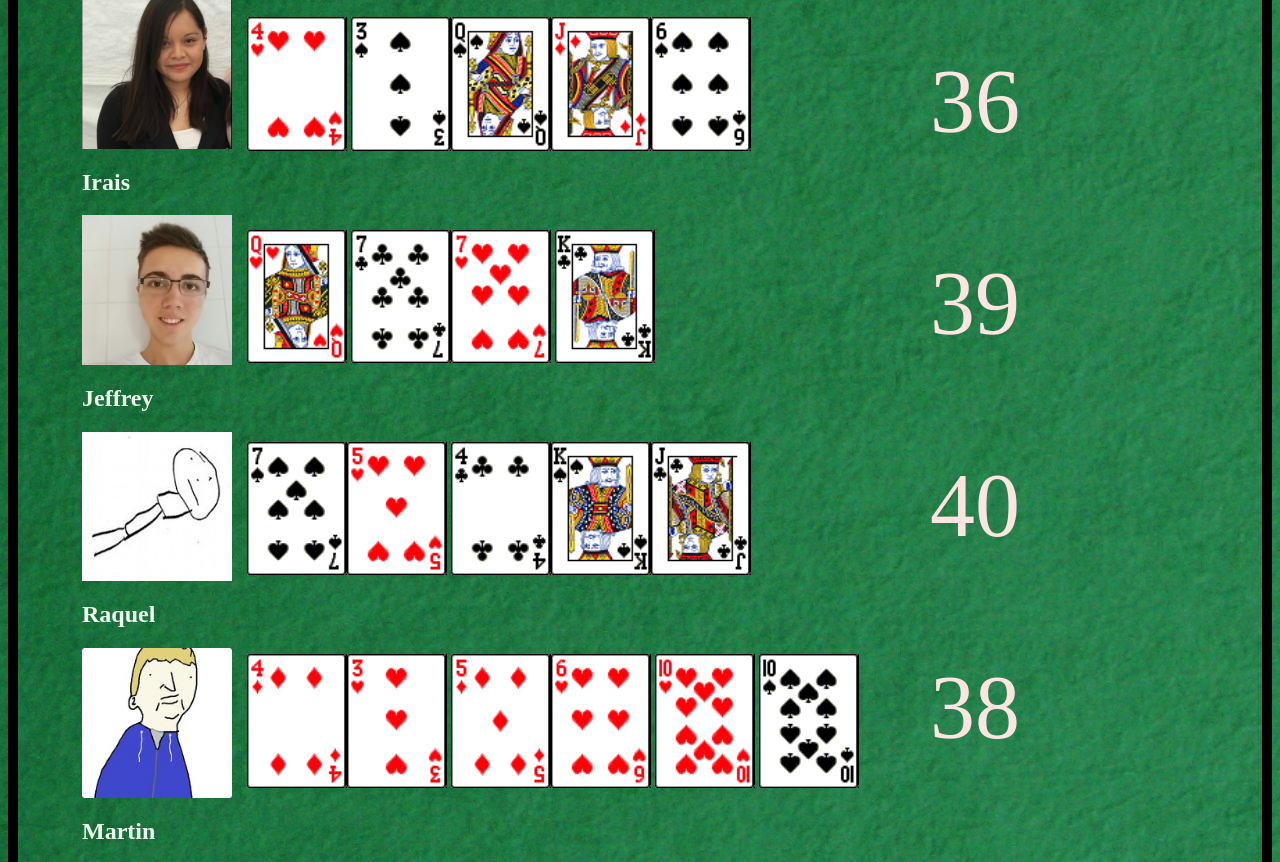
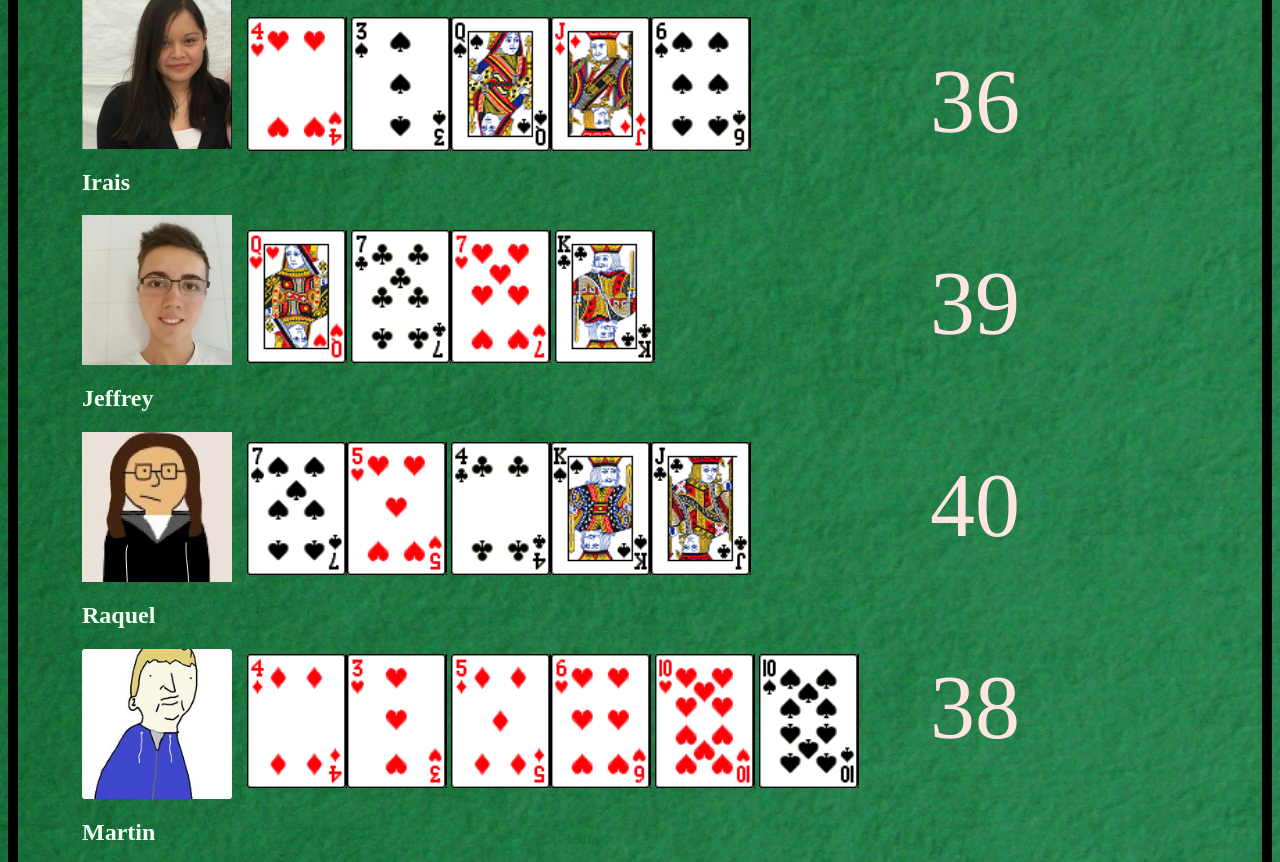
Before and after one commit to zromen5/CST336_Lab3, a PHP site: page / in a window 1280 px wide. Shown: the part 192-1054 px from the top of the page. Run offline with PHP 8.4, Linux system fonts and the light colour scheme.

Commit message:
folder/code cleanup & few basic comments

```diff
--- a/css/styles.css
+++ b/css/styles.css
@@ -1,7 +1,6 @@
 body{
     text-decoration: underline;
     background-image: url(green-paper-texture.jpg);
-    /*background-color:#000000;*/
     background-color: #cccccc;
     color:#FFE4E1;
     border: 10px solid black;
@@ -25,18 +24,10 @@ h3
     color: #FFD700;
 }
 
-/*.clubs, .diamonds, .hearts, .spades {*/
-/*    padding-right: 50px;*/
-/*}*/
-
 .output {
-    /*padding-right: 50px;*/
     float: right;
     padding-right: 20px;
     padding-bottom: 1000px
-/*padding: 50px;*/
-    /*float: left;*/
-    /*padding: 100px;*/
 }
 
 .text {
@@ -51,7 +42,6 @@ h3
 
 .cards, .players, .points {
     float:left;
-
 }
 
 .cards:after, .players:after, .points:after {
@@ -71,10 +61,8 @@ h3
 }
 
 .point{
-
     font-size: 90px;
     padding: 51px;
-    /*padding: inherit;*/
     padding-bottom: 25%!important;
 }
 
@@ -83,17 +71,6 @@ h3
 }
 
 #main {
-        position: relative;
-        padding: 16px;
-        /*margin-top: 30px;*/
-        /*font-size:25px !important;*/
+    position: relative;
+    padding: 16px;
 }
-
-
-/*.points*/
-/*{*/
-    /*padding-left: 15%!important;*/
-/*    font-size: 1.5em;*/
-/*    text-align: center;*/
-    /*padding: 0% !important;*/
-/*}*/
--- a/index.php
+++ b/index.php
@@ -10,13 +10,15 @@
         <header>
             <h1 style="font-size:60px;">Silver Jack</h1>
         </header>
+
         <audio autoplay>
                 <source src=sound/happyKids.mp3 type=audio/mpeg>
                 Your browser does not support the audio element.
         </audio>
+
         <?php
 
-            // initializa a list of players
+            // initializing a list of players
             $player1 = array(
                 'name' => 'Irais',
                 'imgURL' => './img/user_pics/me.png',
@@ -25,7 +27,7 @@
                 );
             $player2 = array(
                 'name' => 'Raquel',
-                'imgURL' => './img/user_pics/Raquels_pic.jpg',
+                'imgURL' => './img/user_pics/Raquel.jpg',
                 'hand' => array(),
                 'points' => 0
                 );
@@ -42,7 +44,6 @@
                 'points' => 0
                 );
 
-
             $allPlayers = array (
                 $player1,
                 $player2,
@@ -50,8 +51,7 @@
                 $player4
                 );
 
-
-
+            // displays the names, pictures, cards/suits in deck of the players
             function printGameState($allPlayers) {
                 foreach ($allPlayers as $player) {
                     echo "<img src ='" . $player['imgURL'] . "' width = 150px />";
@@ -59,10 +59,10 @@
                     for ($j = 0; $j < sizeof($player['hand']); $j++) {
                         displayCard($player['hand'][$j][0], $player['hand'][$j][1]);
                     }
-                    //echo "<br/>";
                 }
             }
 
+            // creates the deck of cards
             function generateDeck()
             {
                 $cardArray = array();
@@ -75,6 +75,7 @@
                 return $cardArray;
             }
 
+            // suits of the deck
             function displayCard ($symbol, $value) {
                     switch ($symbol) {
                         case 0: echo "<img class = 'card' src='img/cards/clubs/$value.png' id = clubs".$value." alt='clubs".$value."' title= 'card' width = 100>";
@@ -86,7 +87,7 @@
                         case 3: echo "<img class = 'card' src='img/cards/spades/$value.png' id = spades".$value ." alt='spades".$value."' title= 'card' width = 100>";
                                 break;
                     }
-                }
+            }
 
             function pickCard (&$player, &$cardArray) {
                 $symbol = rand (0,3);
@@ -107,12 +108,10 @@
                 }
             }
 
+            // picks a player depending on the points and array size
+            // then displays the winner(s) along with the points they earned
             function displayWinner($allPlayers){
                 echo "<h3>";
-                // echo "<audio autoplay>
-                //     <source src=sound/Win.mp3 type=audio/mpeg>
-                //     Your browser does not support the audio element.
-                //     </audio>";
                 $winner = array('points' => 0);
                 $totalPoints = 0;
                 $tmp = array();
@@ -158,9 +157,7 @@
                 }
             }
 
-
-
-            // making the user's pictures display in a random order
+            // making the pictures and names of players display randomly
             shuffle ($allPlayers);
 
             echo "<div class='players'>";
@@ -180,8 +177,8 @@
 
         <div id = "main" style = "text-align:center">
             <form>
-                <input type = "submit" value = "Play again!" style = "font-size: 25px"/>
-            </for>
+                <input type = "submit" value = "Play again!" style = "font-size: 35px"/>
+            </form>
         </div>
 
     </body>
```
Also changed, not shown: img/user_pics/Raquel.jpg (added), img/user_pics/Raquels_pic.jpg (deleted), img/user_pics/blue_jay.jpg (deleted), img/user_pics/cockatiel_pic.jpg (deleted), img/user_pics/scotty_pic.jpg (deleted), 1 other file.
